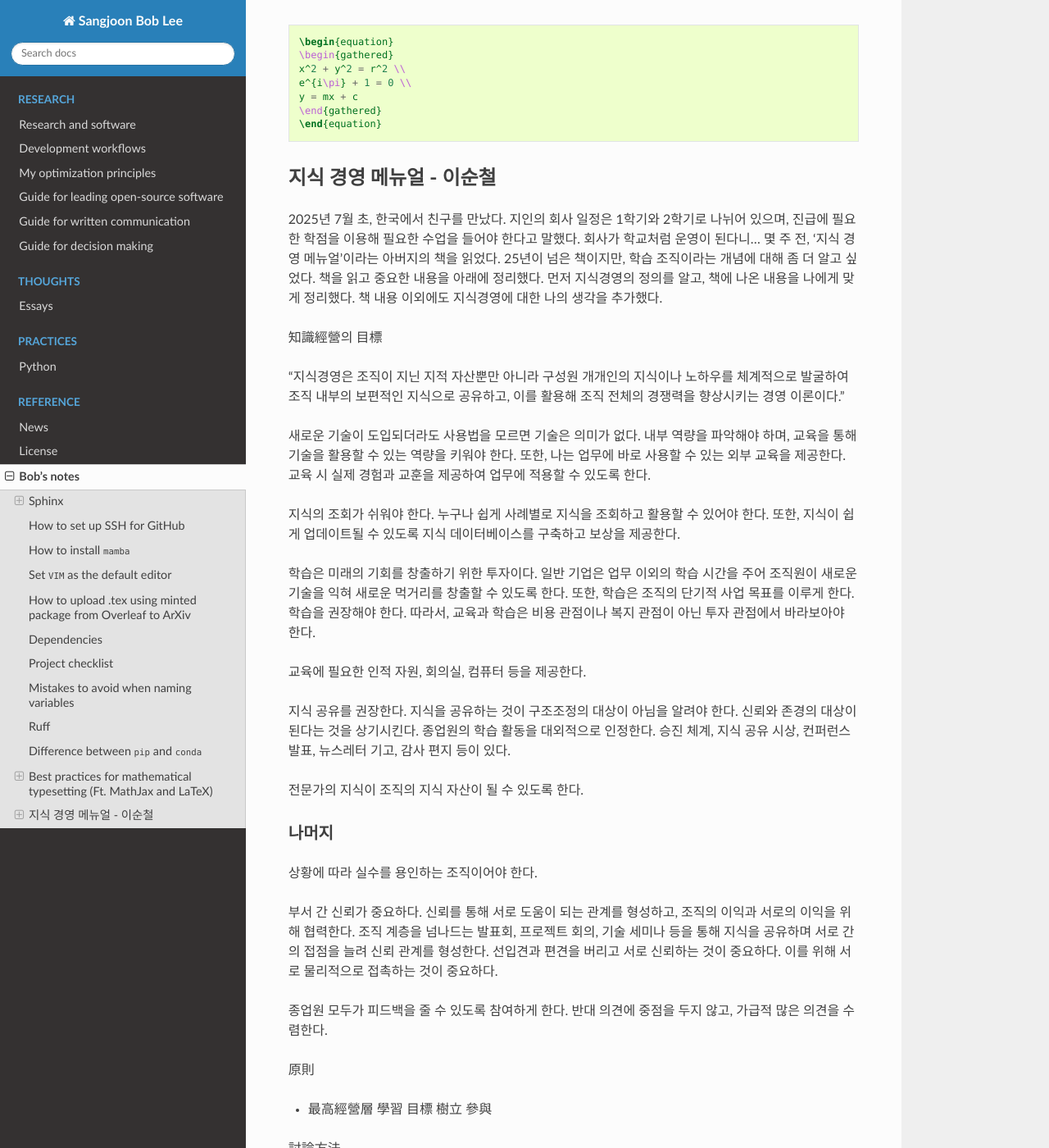
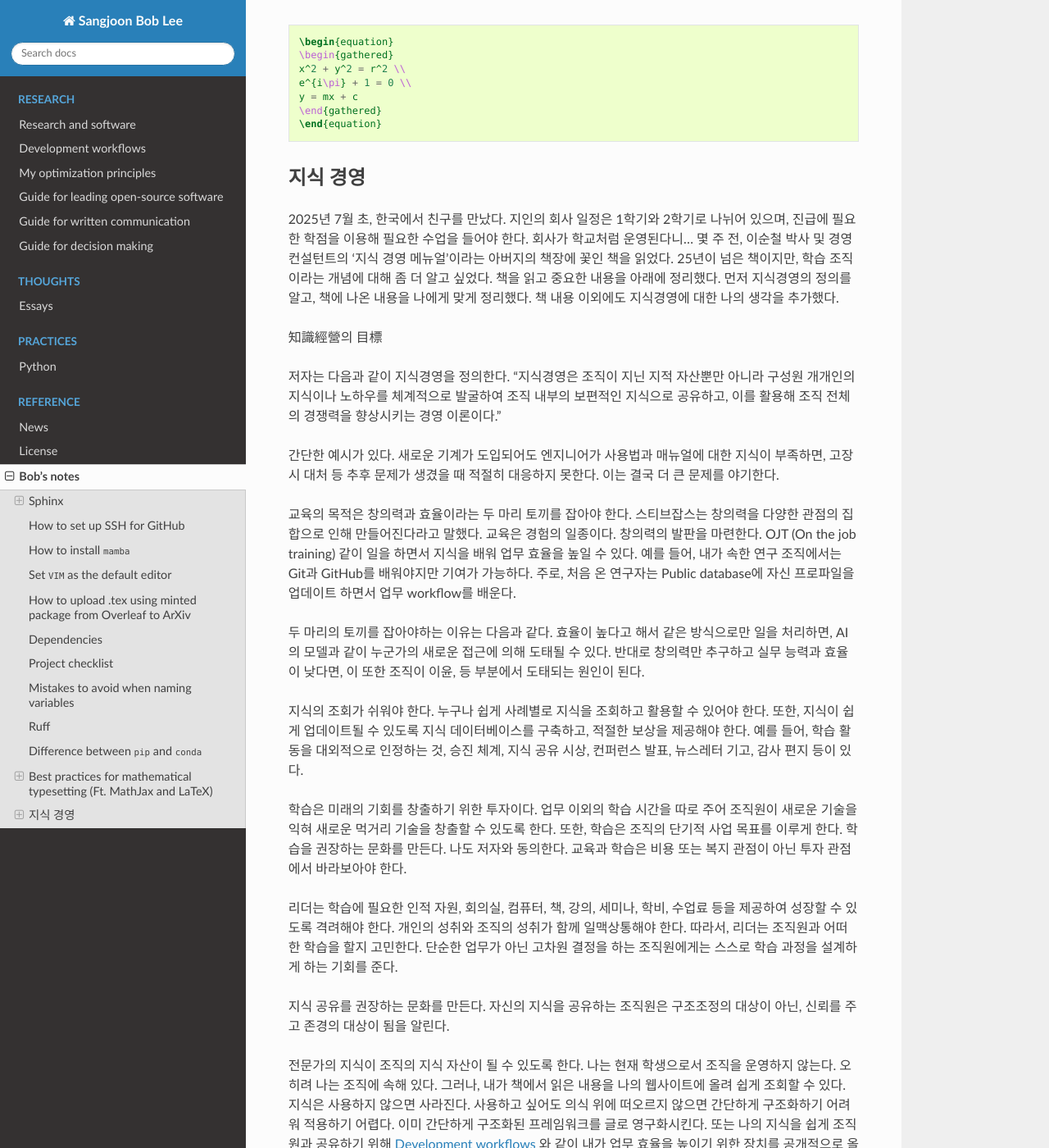
Before and after one commit to bobleesj/bobleesj.github.io, a Sphinx documentation site: the page built from docs/source/notes.rst, in a window 1280 px wide and 1400 px high, scrolled down 9483 px. Shown: the whole window at 82% size. Built offline with Sphinx 7.4.7 and the Read the Docs theme 3.1.0, drawn with Linux system fonts in a browser that asks for light colours; some of the changed text lies outside the part shown.

```diff
--- a/docs/source/notes.rst
+++ b/docs/source/notes.rst
@@ -503,31 +503,35 @@ MathJax code:
   \end{equation}
 
 
-지식 경영 메뉴얼 - 이순철
---------------------
+지식 경영
+-------
 
-2025년 7월 초, 한국에서 친구를 만났다. 지인의 회사 일정은 1학기와 2학기로 나뉘어 있으며, 진급에 필요한 학점을 이용해 필요한 수업을 들어야 한다고 말했다. 회사가 학교처럼 운영이 된다니... 몇 주 전, '지식 경영 메뉴얼'이라는 아버지의 책을 읽었다. 25년이 넘은 책이지만, 학습 조직이라는 개념에 대해 좀 더 알고 싶었다. 책을 읽고 중요한 내용을 아래에 정리했다. 먼저 지식경영의 정의를 알고, 책에 나온 내용을 나에게 맞게 정리했다. 책 내용 이외에도 지식경영에 대한 나의 생각을 추가했다.
+2025년 7월 초, 한국에서 친구를 만났다. 지인의 회사 일정은 1학기와 2학기로 나뉘어 있으며, 진급에 필요한 학점을 이용해 필요한 수업을 들어야 한다. 회사가 학교처럼 운영된다니... 몇 주 전, 이순철 박사 및 경영 컨설턴트의 '지식 경영 메뉴얼'이라는 아버지의 책장에 꽃인 책을 읽었다. 25년이 넘은 책이지만, 학습 조직이라는 개념에 대해 좀 더 알고 싶었다. 책을 읽고 중요한 내용을 아래에 정리했다. 먼저 지식경영의 정의를 알고, 책에 나온 내용을 나에게 맞게 정리했다. 책 내용 이외에도 지식경영에 대한 나의 생각을 추가했다.
 
 知識經營의 目標
 
-"지식경영은 조직이 지닌 지적 자산뿐만 아니라 구성원 개개인의 지식이나 노하우를 체계적으로 발굴하여 조직 내부의 보편적인 지식으로 공유하고, 이를 활용해 조직 전체의 경쟁력을 향상시키는 경영 이론이다."
+저자는 다음과 같이 지식경영을 정의한다. "지식경영은 조직이 지닌 지적 자산뿐만 아니라 구성원 개개인의 지식이나 노하우를 체계적으로 발굴하여 조직 내부의 보편적인 지식으로 공유하고, 이를 활용해 조직 전체의 경쟁력을 향상시키는 경영 이론이다."
 
-새로운 기술이 도입되더라도 사용법을 모르면 기술은 의미가 없다. 내부 역량을 파악해야 하며, 교육을 통해 기술을 활용할 수 있는 역량을 키워야 한다. 또한, 나는 업무에 바로 사용할 수 있는 외부 교육을 제공한다. 교육 시 실제 경험과 교훈을 제공하여 업무에 적용할 수 있도록 한다.
+간단한 예시가 있다. 새로운 기계가 도입되어도 엔지니어가 사용법과 매뉴얼에 대한 지식이 부족하면, 고장 시 대처 등 추후 문제가 생겼을 때 적절히 대응하지 못한다. 이는 결국 더 큰 문제를 야기한다.
 
-지식의 조회가 쉬워야 한다. 누구나 쉽게 사례별로 지식을 조회하고 활용할 수 있어야 한다. 또한, 지식이 쉽게 업데이트될 수 있도록 지식 데이터베이스를 구축하고 보상을 제공한다.
+교육의 목적은 창의력과 효율이라는 두 마리 토끼를 잡아야 한다. 스티브잡스는 창의력을 다양한 관점의 집합으로 인해 만들어진다라고 말했다. 교육은 경험의 일종이다. 창의력의 발판을 마련한다.  OJT (On the job training) 같이 일을 하면서 지식을 배워 업무 효율을 높일 수 있다. 예를 들어, 내가 속한 연구 조직에서는 Git과 GitHub를 배워야지만 기여가 가능하다. 주로, 처음 온 연구자는 Public database에 자신 프로파일을 업데이트 하면서 업무 workflow를 배운다.
 
-학습은 미래의 기회를 창출하기 위한 투자이다. 일반 기업은 업무 이외의 학습 시간을 주어 조직원이 새로운 기술을 익혀 새로운 먹거리를 창출할 수 있도록 한다. 또한, 학습은 조직의 단기적 사업 목표를 이루게 한다. 학습을 권장해야 한다. 따라서, 교육과 학습은 비용 관점이나 복지 관점이 아닌 투자 관점에서 바라보아야 한다.
+두 마리의 토끼를 잡아야하는 이유는 다음과 같다. 효율이 높다고 해서 같은 방식으로만 일을 처리하면, AI의 모델과 같이 누군가의 새로운 접근에 의해 도태될 수 있다. 반대로 창의력만 추구하고 실무 능력과 효율이 낮다면, 이 또한 조직이 이윤, 등 부분에서 도태되는 원인이 된다.
 
-교육에 필요한 인적 자원, 회의실, 컴퓨터 등을 제공한다.
+지식의 조회가 쉬워야 한다. 누구나 쉽게 사례별로 지식을 조회하고 활용할 수 있어야 한다. 또한, 지식이 쉽게 업데이트될 수 있도록 지식 데이터베이스를 구축하고, 적절한 보상을 제공해야 한다. 예를 들어, 학습 활동을 대외적으로 인정하는 것, 승진 체계, 지식 공유 시상, 컨퍼런스 발표, 뉴스레터 기고, 감사 편지 등이 있다.
 
-지식 공유를 권장한다. 지식을 공유하는 것이 구조조정의 대상이 아님을 알려야 한다. 신뢰와 존경의 대상이 된다는 것을 상기시킨다. 종업원의 학습 활동을 대외적으로 인정한다. 승진 체계, 지식 공유 시상, 컨퍼런스 발표, 뉴스레터 기고, 감사 편지 등이 있다.
+학습은 미래의 기회를 창출하기 위한 투자이다. 업무 이외의 학습 시간을 따로 주어 조직원이 새로운 기술을 익혀 새로운 먹거리 기술을 창출할 수 있도록 한다. 또한, 학습은 조직의 단기적 사업 목표를 이루게 한다. 학습을 권장하는 문화를 만든다. 나도 저자와 동의한다. 교육과 학습은 비용 또는 복지 관점이 아닌 투자 관점에서 바라보아야 한다.
 
-전문가의 지식이 조직의 지식 자산이 될 수 있도록 한다.
+리더는 학습에 필요한 인적 자원, 회의실, 컴퓨터, 책, 강의, 세미나, 학비, 수업료 등을 제공하여 성장할 수 있도록 격려해야 한다. 개인의 성취와 조직의 성취가 함께 일맥상통해야 한다. 따라서, 리더는 조직원과 어떠한 학습을 할지 고민한다. 단순한 업무가 아닌 고차원 결정을 하는 조직원에게는 스스로 학습 과정을 설계하게 하는 기회를 준다.
 
-나머지
-^^^^
+지식 공유를 권장하는 문화를 만든다. 자신의 지식을 공유하는 조직원은 구조조정의 대상이 아닌, 신뢰를 주고 존경의 대상이 됨을 알린다.
 
-상황에 따라 실수를 용인하는 조직이어야 한다.
+전문가의 지식이 조직의 지식 자산이 될 수 있도록 한다. 나는 현재 학생으로서 조직을 운영하지 않는다. 오히려 나는 조직에 속해 있다. 그러나, 내가 책에서 읽은 내용을 나의 웹사이트에 올려 쉽게 조회할 수 있다. 지식은 사용하지 않으면 사라진다. 사용하고 싶어도 의식 위에 떠오르지 않으면 간단하게 구조화하기 어려워 적용하기 어렵다. 이미 간단하게 구조화된 프레임워크를 글로 영구화시킨다. 또는 나의 지식을 쉽게 조직원과 공유하기 위해 :ref:`workflows` 와 같이 내가 업무 효율을 높이기 위한 장치를 공개적으로 올리고 있다.
+
+나머지 생각
+^^^^^^^^
+
+상황에 따라 실수 또는 실패를 용인하는 조직이어야 한다. 나느 둘 다 같은 말이다라고 생각한다. 실수는 원래 잘해야 하는 것을 하지 못한 것이고, 실패는 성공할 줄 알았지만 이루지 못한 것이다. 공통점은 둘 다, expectation에 부합하지 않는 것이다. 실수를 용납하지 않는 조직은 경직된다. 실패 또는 실수도 종류가 다양하다. 나는 이미 4가지 실패 프레임워크를 제시 했다.(:ref:`essay-failure-framework`). Experimental과 Expensive failures에 대해서는 상황에 맞게 용납하는 조직이 되어야 창의성이 비로소 실무가 될 수 있다.
 
 부서 간 신뢰가 중요하다. 신뢰를 통해 서로 도움이 되는 관계를 형성하고, 조직의 이익과 서로의 이익을 위해 협력한다. 조직 계층을 넘나드는 발표회, 프로젝트 회의, 기술 세미나 등을 통해 지식을 공유하며 서로 간의 접점을 늘려 신뢰 관계를 형성한다. 선입견과 편견을 버리고 서로 신뢰하는 것이 중요하다. 이를 위해 서로 물리적으로 접촉하는 것이 중요하다.
 
```
Also changed, not shown: docs/source/essays.rst (+23 -0 lines).
